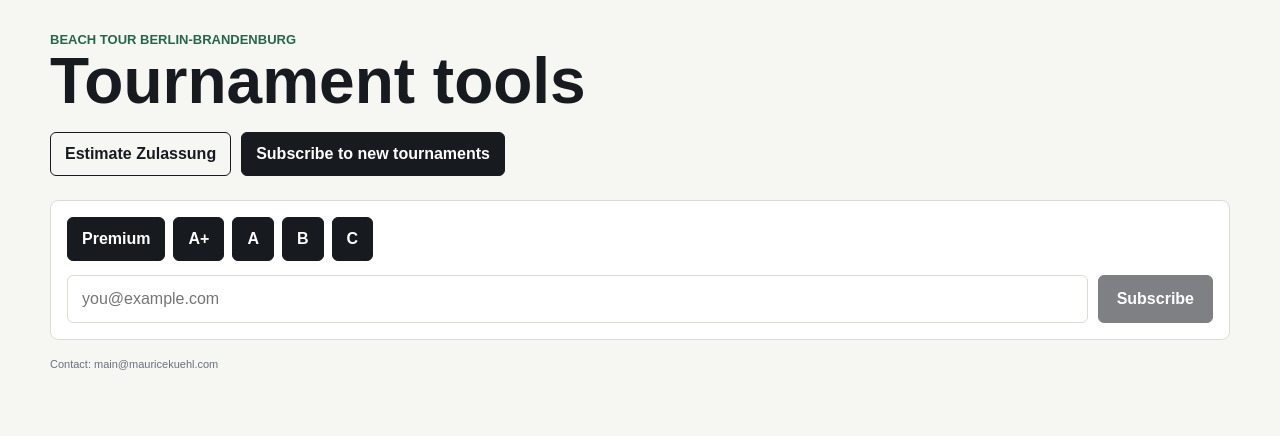
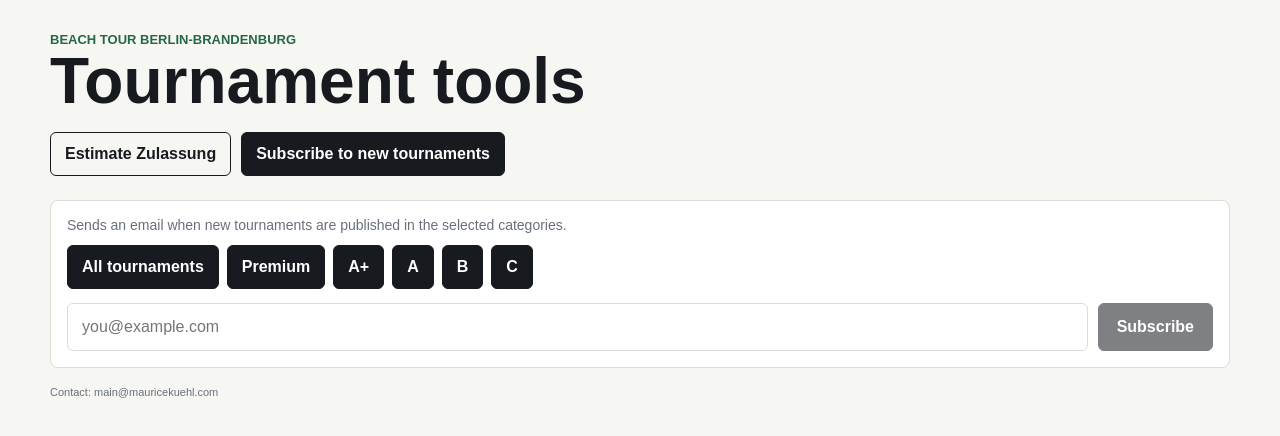
Before and after one commit to mauricekuehl/beachvolleyball-entry-estimator, a Next.js app: page / in a window 1280 px wide. Both pictures are taken after a click on the button "Subscribe to new tournaments". Shown: the top 436 px of the page. Built offline with nearby package versions, Linux system fonts and the light colour scheme.

Commit message:
Add all tournaments subscription toggle

```diff
--- a/src/app/estimator-client.tsx
+++ b/src/app/estimator-client.tsx
@@ -98,6 +98,10 @@ export function EstimatorClient() {
     );
   }
 
+  function toggleAllCategories() {
+    setSelectedCategories((current) => (current.length === CATEGORY_OPTIONS.length ? [] : [...CATEGORY_OPTIONS]));
+  }
+
   const visibleTeams = useMemo(() => {
     if (!result) return [];
     if (activeTab === "automatic") return result.automatic;
@@ -196,8 +200,19 @@ export function EstimatorClient() {
         </>
       ) : (
         <section className="subscribe-panel">
+          <p className="subscribe-copy">
+            Sends an email when new tournaments are published in the selected categories.
+          </p>
           <form className="subscribe-form" onSubmit={submitSubscription}>
             <div className="category-toggles" aria-label="Tournament categories">
+              <button
+                type="button"
+                className={selectedCategories.length === CATEGORY_OPTIONS.length ? "active" : ""}
+                aria-pressed={selectedCategories.length === CATEGORY_OPTIONS.length}
+                onClick={toggleAllCategories}
+              >
+                All tournaments
+              </button>
               {CATEGORY_OPTIONS.map((category) => (
                 <button
                   key={category}
--- a/src/app/globals.css
+++ b/src/app/globals.css
@@ -169,6 +169,12 @@ h1 {
   border-radius: 8px;
   background: var(--panel);
   padding: 16px;
+}
+
+.subscribe-copy {
+  margin-bottom: 12px;
+  color: var(--muted);
+  font-size: 14px;
 }
 
 .subscribe-form {
```
